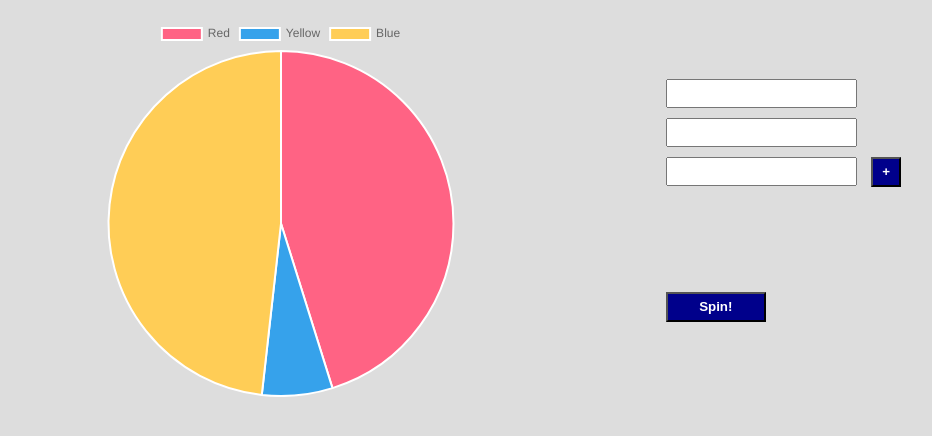
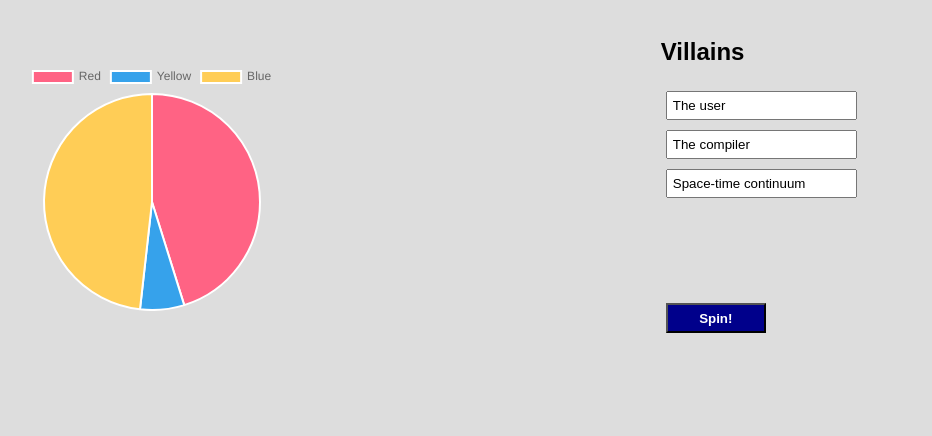
Before and after one commit to mkopinsky/whoshouldiblamethistime, a plain HTML site: page index.html in a window 1280 px wide. Shown: the part 48-484 px from the top of the page, without its empty margins (232-1164 px from the left). Drawn offline with nearby package versions, Linux system fonts and the light colour scheme.

Commit message:
Better layout and stuff

```diff
--- a/index.html
+++ b/index.html
@@ -15,6 +15,8 @@
     font-weight: bolder;
     margin: 5px;
     height: 30px;
+    display: block;
+    cursor: pointer;
   }
   #add-victim {
     width: 30px;
@@ -22,7 +24,6 @@
   #spin-btn {
     margin: 100px 5px 20px;
     width: 100px;
-    display: block;
   }
 
 
@@ -33,9 +34,15 @@
   }
   .chart {
     grid-column: 2;
+    grid-row: 1/3;
+  }
+  .victims {
+    grid-column: 3;
+    grid-row: 1;
   }
   .controls {
     grid-column: 3;
+    grid-row: 2;
   }
 
   input {
@@ -46,24 +53,21 @@
 
   </style>
   <script src="https://cdnjs.cloudflare.com/ajax/libs/Chart.js/2.4.0/Chart.min.js"></script>
-</head>
-<body>
-  <h1>Who should we blame this time?</h1>
-  <div class="wrapper">
-    <div class="chart">
-      <canvas id="chart-area"></canvas>
-    </div>
-    <div class="controls">
-      <input class="victim" />
-      <input class="victim" />
-      <input class="victim" />
-      <button id="add-victim">+</button>
+  <script>
+    window.onload = function() {
+      let ctx = document.getElementById('chart-area').getContext('2d');
+      let pieChart = new Chart(ctx,{
+          type: 'pie',
+          data: data,
+          options: {
+            animation: {
+              animateRotate: false,
+              animateScale: true
+            },
 
-      <button id="spin-btn">Spin!</button>
-    </div>
-  </div>
-
-  <script>
+          }
+      });
+    }
     const randomScalingFactor = function() {
       return Math.round(Math.random() * 100);
     };
@@ -88,21 +92,25 @@
         'Blue'
       ]
     };
+  </script>
+</head>
+<body>
+  <h1>Who should we blame this time?</h1>
+  <div class="wrapper">
+    <div class="chart" style="max-width: 500px;">
+      <canvas id="chart-area"></canvas>
+    </div>
+    <div class="victims">
+      <h2>Villains</h2>
+      <input class="victim" value="The user" />
+      <input class="victim" value="The compiler" />
+      <input class="victim" value="Space-time continuum"/>
+      <!-- <button id="add-victim">+</button> -->
 
-    let ctx = document.getElementById('chart-area').getContext('2d');
-    let myPieChart = new Chart(ctx,{
-        type: 'pie',
-        data: data,
-        options: {
-          animation: {
-            animateRotate: false,
-            animateScale: true
-          },
-
-        }
-    });
-
-  </script>
-
+    </div>
+    <div class="controls">
+      <button id="spin-btn">Spin!</button>
+    </div>
+  </div>
 </body>
 </html>
```
